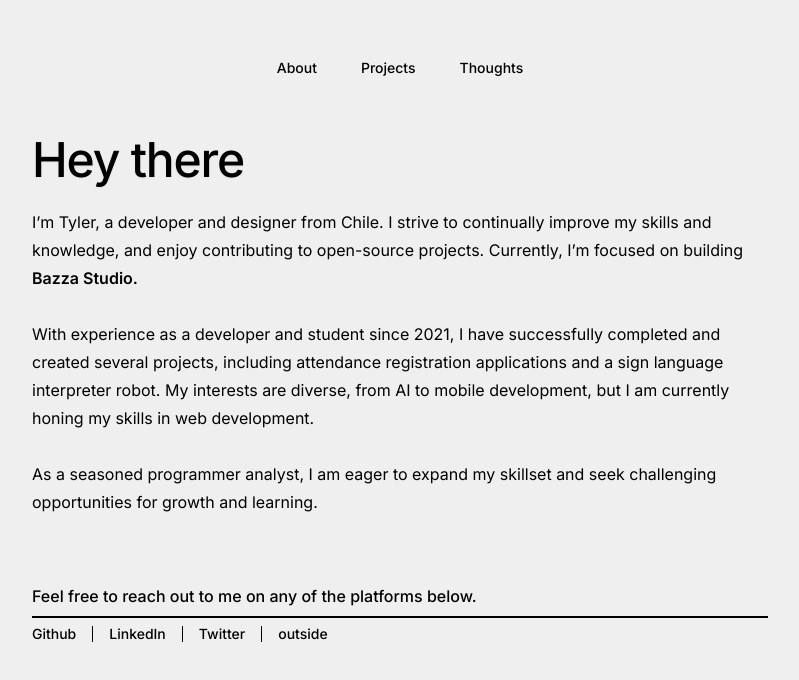
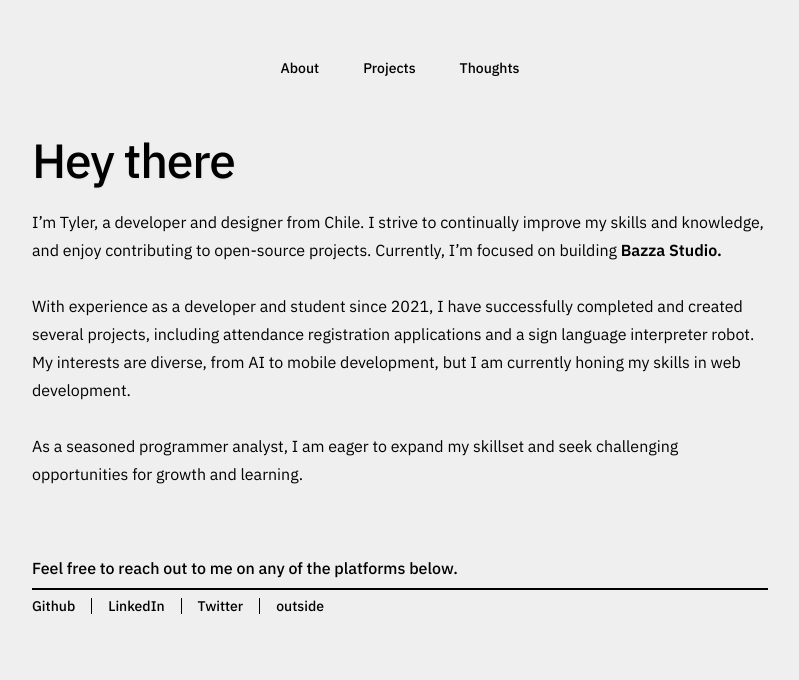
Before and after one commit to Vader-7/vw, a Next.js app: page /about in a window 1280 px wide. Shown: the top 680 px of the page, without its empty margins (240-1039 px from the left). Built offline with nearby package versions, Linux system fonts and the light colour scheme.

Commit message:
fix: font

```diff
--- a/app/(home)/about/layout.tsx
+++ b/app/(home)/about/layout.tsx
@@ -1,22 +1,25 @@
+'use client'
+
 import { Footer } from "@/components/Footer"
 import { NavBar } from "@/components/Navbar"
+import { motion } from "framer-motion"
 
 interface AboutLayoutProps {
     children: React.ReactNode
-}
-
-export const metadata = {
-    title: 'About',
-    description: 'About me',
 }
 
 export default function AboutLayout({ children }: AboutLayoutProps) {
     return (
         <div className="container py-[3rem]">
             <NavBar />
-            <div className="py-[3rem]">
+            <motion.div className="py-[3rem]"
+                initial={{ opacity: 0.8 }}
+                animate={{ opacity: 1 }}
+                exit={{ opacity: 0.8 }}
+                transition={{ duration: 1 }}
+            >
                 {children}
-            </div>
+            </motion.div>
             <Footer />
         </div>
     )
--- a/app/(home)/about/page.tsx
+++ b/app/(home)/about/page.tsx
@@ -1,6 +1,7 @@
-import React from 'react'
-
-
+export const metadata = {
+  title: 'About',
+  description: 'About me',
+}
 
 export default function AboutPage() {
 
--- a/app/(home)/projects/layout.tsx
+++ b/app/(home)/projects/layout.tsx
@@ -1,22 +1,26 @@
+'use client'
+
 import { Footer } from "@/components/Footer"
 import { NavBar } from "@/components/Navbar"
+import { motion } from "framer-motion"
 
 interface ProjectsLayoutProps {
     children: React.ReactNode
 }
 
-export const metadata = {
-    title: 'Projects',
-    description: 'Some of the projects I have worked on',
-}
 
 export default function ProjectsLayout({ children }: ProjectsLayoutProps) {
     return (
         <div className="container py-[3rem]">
             <NavBar />
-            <div className="py-[3rem]">
+            <motion.div className="py-[3rem]"
+                initial={{ opacity: 0.8 }}
+                animate={{ opacity: 1 }}
+                exit={{ opacity: 0.8 }}
+                transition={{ duration: 1 }}
+            >
                 {children}
-            </div>
+            </motion.div>
             <Footer />
         </div>
     )
--- a/app/(home)/projects/page.tsx
+++ b/app/(home)/projects/page.tsx
@@ -1,4 +1,9 @@
 import { Separator } from "@/components/ui/separator";
+
+export const metadata = {
+    title: 'Projects',
+    description: 'Some of the projects I have worked on',
+}
 
 export default function ProjectsPage() {
 
--- a/app/(posts)/thoughts/layout.tsx
+++ b/app/(posts)/thoughts/layout.tsx
@@ -1,21 +1,26 @@
+'use client'
+
 import { Footer } from "@/components/Footer"
 import { NavBar } from "@/components/Navbar"
+import { motion } from "framer-motion"
 
 interface ThoughtsLayoutProps {
     children: React.ReactNode
 }
-export const metadata = {
-    title: 'Thoughts',
-    description: 'Some of the things I like to think about',
-}
+
 
 export default function ThoughtsLayout({ children }: ThoughtsLayoutProps) {
     return (
         <div className="container py-[3rem]">
             <NavBar />
-            <div className="py-[3rem]">
+            <motion.div className="py-[3rem]"
+                initial={{ opacity: 0.8 }}
+                animate={{ opacity: 1 }}
+                exit={{ opacity: 0.8 }}
+                transition={{ duration: 1 }}
+            >
                 {children}
-            </div>
+            </motion.div>
             <Footer />
         </div>
     )
--- a/app/(posts)/thoughts/page.tsx
+++ b/app/(posts)/thoughts/page.tsx
@@ -1,6 +1,11 @@
 import { BlogCard } from "@/components/Thoughts/BlogCard"
 import { getDatabase } from "@/lib/notion"
 
+
+export const metadata = {
+    title: 'Thoughts',
+    description: 'Some of the things I like to think about',
+}
 
 export default async function ThoughtsPage() {
     const database = await getDatabase()
--- a/app/layout.tsx
+++ b/app/layout.tsx
@@ -1,17 +1,15 @@
 import "@/styles/globals.css"
 import { Inter } from 'next/font/google'
-import { Poppins } from 'next/font/google'
 import { IBM_Plex_Sans } from 'next/font/google'
 import { IBM_Plex_Mono } from 'next/font/google'
 import { JetBrains_Mono } from 'next/font/google'
 import { Fira_Code } from 'next/font/google'
 
 const inter = Inter({ subsets: ['latin'], variable: "--font-inter" })
-const poppins = Poppins({ subsets: ['latin'], weight: ['400', '700'] })
-const ibmPlexSans = IBM_Plex_Sans({ subsets: ['latin'], weight: ['100', '200', '300', '400', '500', '600', '700'] })
-const ibmPlexMono = IBM_Plex_Mono({ subsets: ['latin'], weight: ['100', '200', '300', '400', '500', '600', '700'] })
-const jetBrainsMono = JetBrains_Mono({ subsets: ['latin'], weight: ['100', '200', '300', '400', '500', '600', '700'] })
-const firaCode = Fira_Code({ subsets: ['latin'], weight: ['300', '400', '500', '600', '700'] })
+const ibmPlexSans = IBM_Plex_Sans({ subsets: ['latin'], weight: ['100', '200', '300', '400', '500', '600', '700'], variable: "--font-ibm-plex-sans" })
+const ibmPlexMono = IBM_Plex_Mono({ subsets: ['latin'], weight: ['100', '200', '300', '400', '500', '600', '700'], variable: "--font-ibm-plex-mono" })
+const jetBrainsMono = JetBrains_Mono({ subsets: ['latin'], weight: ['100', '200', '300', '400', '500', '600', '700'], variable: "--font-jetbrains-mono" })
+const firaCode = Fira_Code({ subsets: ['latin'], weight: ['300', '400', '500', '600', '700'], variable: "--font-fira-code" })
 
 export const metadata = {
   title: 'Create Next App',
@@ -25,7 +23,7 @@ export default function RootLayout({
 }) {
   return (
     <html lang="en">
-      <body className={`${inter.className} min-h-screen min-w-full bg-[#efefef] text-black antialiased dark:bg-[#0e0e0e] dark:text-white`}>
+      <body className={`${ibmPlexSans.className} min-h-screen min-w-full bg-[#efefef] text-black antialiased dark:bg-[#0e0e0e] dark:text-white`}>
         {children}
       </body>
     </html>
--- a/components/Footer.tsx
+++ b/components/Footer.tsx
@@ -4,7 +4,7 @@ import { Separator } from '../components/ui/separator'
 
 export function Footer() {
   return (
-    <div className='relative mx-auto min-w-fit'>
+    <div className='relative mx-auto min-w-fit font-ibmMono'>
       <div className='space-y-1'>
         <p className='pt-5 text-xs font-medium text-black dark:text-white md:text-base'>
           Feel free to reach out to me on any of the platforms below.
--- a/tailwind.config.js
+++ b/tailwind.config.js
@@ -22,6 +22,9 @@ module.exports = {
     extend: {
       fontFamily: {
         inter: ['var(--font-inter)'],
+        jetbrains: ['var(--font-jetbrains-mono)'],
+        ibmMono: ['var(--font-ibm-plex-mono)'],
+        ibmSans: ['var(--font-ibm-plex-sans)'],
       },
     },
   },
```
